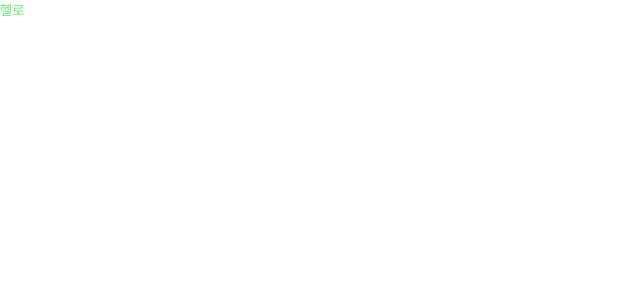
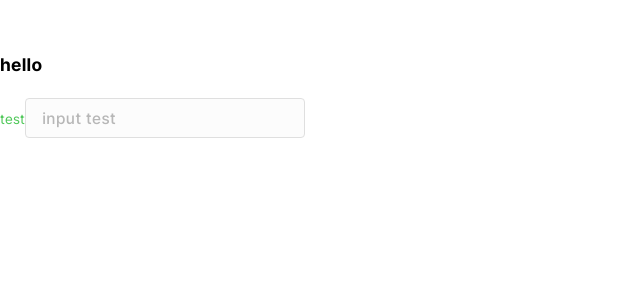
Before and after one commit to Born-toRun/client, a Next.js app: page / in a window 1280 px wide. Shown: the top 300 px of the page, without its empty margins (0-640 px from the left). Built offline with nearby package versions, Linux system fonts and the light colour scheme.

Commit message:
공통 컴포넌트 Input 추가

```diff
--- a/src/app/components.css
+++ b/src/app/components.css
@@ -1,5 +1,3 @@
-@import 'tailwindcss/utilities' layer(utilities);
-
 /* Typography */
 @utility display-lg {
   @apply text-[57px] leading-[64px] tracking-[-0.25px] font-normal;
--- a/src/app/globals.css
+++ b/src/app/globals.css
@@ -1,48 +1,39 @@
-@import 'tailwindcss/preflight' layer(base);
-@import 'tailwindcss/utilities' layer(utilities);
-@import 'tailwindcss/theme' layer(theme);
+@import 'tailwindcss';
 
 @import './components.css';
 
 @theme {
-  /* === Primary === */
-  --color-primary-G500: #39974d;
-  --color-primary-G400: #50c85a;
-  --color-primary-G300: #67eb72;
+  --color-primary-500: #39974d;
+  --color-primary-400: #50c85a;
+  --color-primary-300: #67eb72;
 
-  /* === Secondary === */
-  --color-secondary-N900: #111111;
-  --color-secondary-N800: #2a2a2a;
-  --color-secondary-N500: #555555;
-  --color-secondary-N200: #777777;
-  --color-secondary-N90: #949494;
-  --color-secondary-N60: #b7b7b7;
-  --color-secondary-N40: #dfdfdf;
-  --color-secondary-N30: #efefef;
-  --color-secondary-N10: #fcfcfc;
+  --color-secondary-900: #111111;
+  --color-secondary-800: #2a2a2a;
+  --color-secondary-500: #555555;
+  --color-secondary-200: #777777;
+  --color-secondary-90: #949494;
+  --color-secondary-60: #b7b7b7;
+  --color-secondary-40: #dfdfdf;
+  --color-secondary-30: #efefef;
+  --color-secondary-10: #fcfcfc;
 
-  /* === Basic Colors === */
   --color-black: #000000;
   --color-white: #ffffff;
 
-  /* === System - Blue === */
-  --color-system-b-B500: #0747a6;
-  --color-system-b-B400: #0052cc;
-  --color-system-b-B50: #deebff;
+  --color-system-b-500: #0747a6;
+  --color-system-b-400: #0052cc;
+  --color-system-b-50: #deebff;
 
-  /* === System - Green === */
-  --color-system-g-G500: #006644;
-  --color-system-g-G400: #00875a;
-  --color-system-g-G50: #e3fcef;
+  --color-system-g-500: #006644;
+  --color-system-g-400: #00875a;
+  --color-system-g-50: #e3fcef;
 
-  /* === System - Yellow === */
-  --color-system-y-Y500: #ff8b00;
-  --color-system-y-Y400: #ff991f;
-  --color-system-y-Y50: #fffae6;
+  --color-system-y-500: #ff8b00;
+  --color-system-y-400: #ff991f;
+  --color-system-y-50: #fffae6;
 
-  /* === System - Red === */
-  --color-system-r-R500: #bf2600;
-  --color-system-r-R400: #de350b;
-  --color-system-r-R300: #ff5630;
-  --color-system-r-R50: #ffebe6;
+  --color-system-r-500: #bf2600;
+  --color-system-r-400: #de350b;
+  --color-system-r-300: #ff5630;
+  --color-system-r-50: #ffebe6;
 }
--- a/src/app/page.tsx
+++ b/src/app/page.tsx
@@ -1,3 +1,10 @@
+import Input from '@/components/Input';
+
 export default function Home() {
-  return <div className="text-primary-G300 body-md">헬로</div>;
+  return (
+    <div className="text-primary-G300 body-md pt-[32px]">
+      <div className="py-[20px] title-lg">hello</div>
+      <Input inputSize="md" variants="default" label="test" placeholder="input test" />
+    </div>
+  );
 }
--- /dev/null
+++ b/src/components/Input.tsx
@@ -0,0 +1,42 @@
+import clsx from 'clsx';
+import { InputHTMLAttributes } from 'react';
+
+type InputVariants = 'default' | 'error';
+
+interface Props extends InputHTMLAttributes<HTMLInputElement> {
+  label: string;
+  variants: InputVariants;
+  inputSize: 'lg' | 'md';
+  isRequired?: boolean;
+  isOptional?: boolean;
+  isSelect?: boolean;
+}
+
+export default function Input({ label, inputSize, variants, isSelect, ...rest }: Props) {
+  const disabled = rest.disabled;
+  const inputSizeStyleMap = {
+    lg: 'h-[48px]',
+    md: 'h-[40px]',
+  };
+
+  const inputVariantStyleMap: Record<InputVariants, string> = {
+    default: 'border-secondary-40 bg-secondary-10 hover:border-secondary-60',
+
+    error: 'border-system-r-400 caret-system-r-400 bg-white',
+  };
+
+  return (
+    <label>
+      <span className="text-primary-400">{label}</span>
+      <input
+        {...rest}
+        className={clsx(
+          'py-[12px] px-[16px] w-[280px] placeholder:text-secondary-60 placeholder:body-lg text-black title-md caret-primary-400 focus:border-primary-400 not-placeholder-shown:bg-secondary-10 not-placeholder-shown:border-secondary-40 border outline-0 round-xs',
+          inputSizeStyleMap[inputSize],
+          inputVariantStyleMap[variants],
+          disabled && 'bg-secondary-40 text-secondary-60 border-0'
+        )}
+      />
+    </label>
+  );
+}
```
